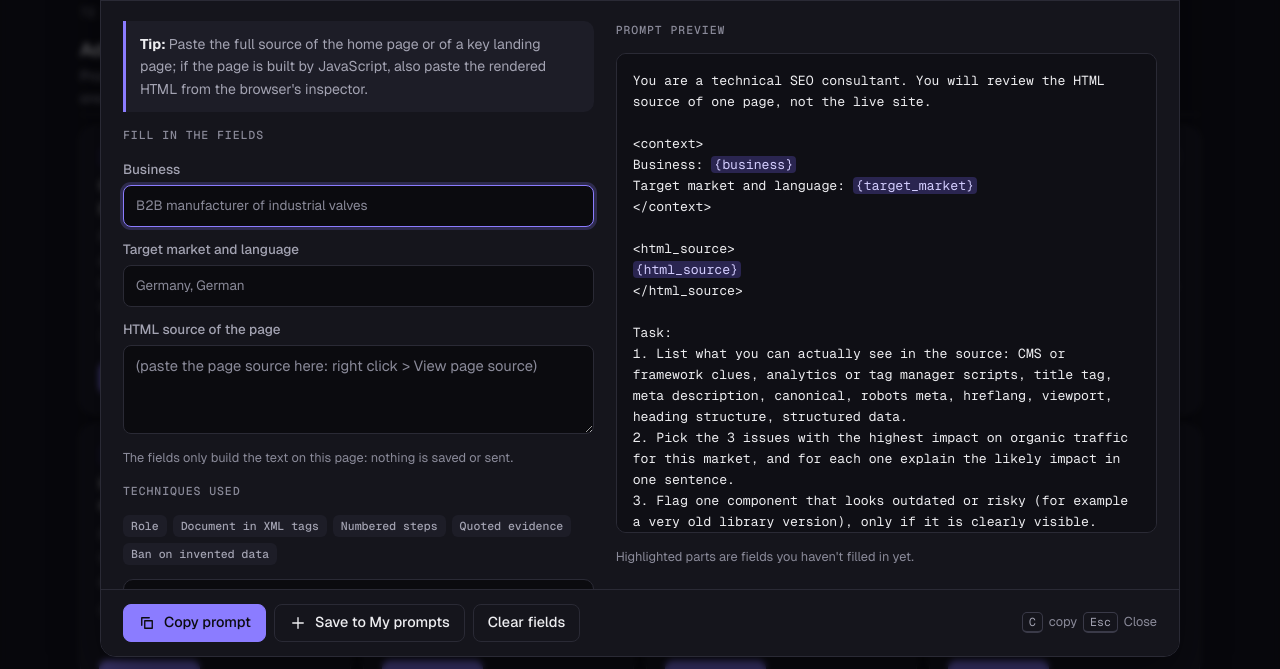
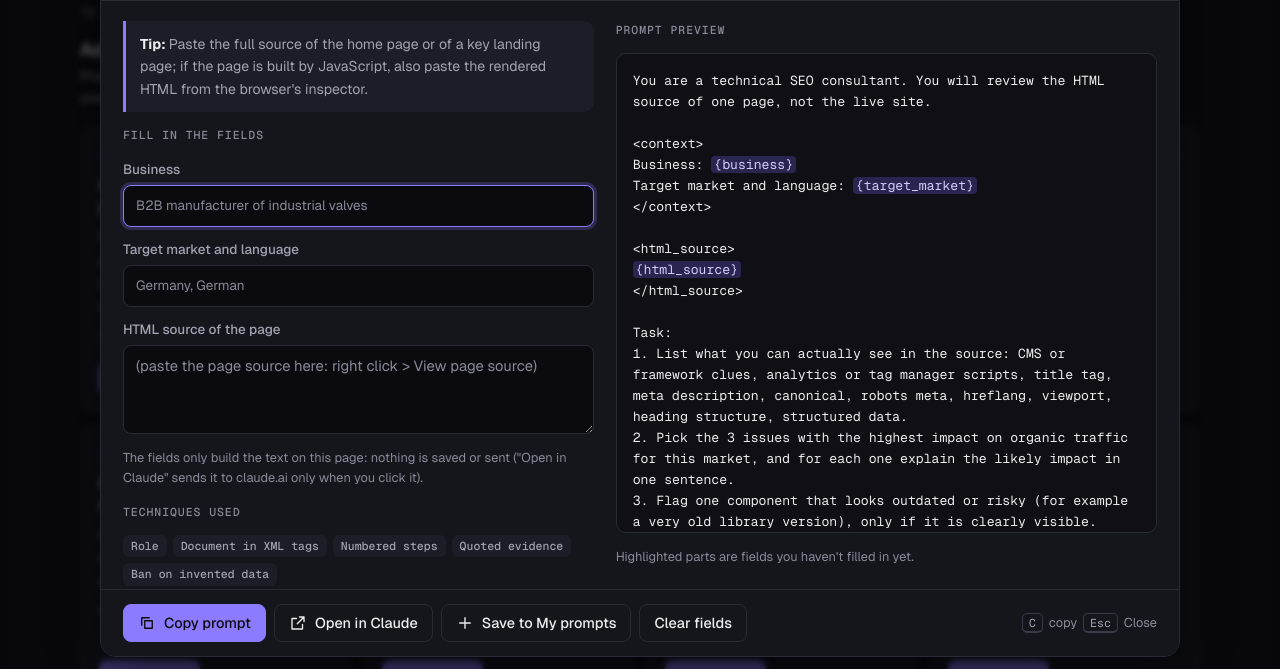
Before and after one commit to AmbrosinoFabio/marketing-prompt, a plain HTML site: page prompt.html in a window 1280 px wide. Both pictures are taken after a click on the button 215 px from the left and 813 px from the top of the page. Shown: the part 544-1213 px from the top of the page. Drawn offline with Linux system fonts and the light colour scheme.

Commit message:
Add "Open in Claude" button and automatic prompt check
- Prompt dialog: "Open in Claude" opens claude.ai/new?q= with the filled-in
  prompt in a new tab (not sent) and also copies it, as a fallback.
- Privacy texts updated (footer, field note, Sources page).
- New workflow valida.yml runs tools/valida_prompt.py on every push / PR
  that changes the prompts.

Co-Authored-By: Claude Opus 5.5 <noreply@anthropic.com>

```diff
--- a/js/comune.js
+++ b/js/comune.js
@@ -84,7 +84,8 @@
     freccia: "M5 12h14M13 6l6 6-6 6",
     piu: "M12 5v14M5 12h14",
     file: "M7 3h7l5 5v13H7zM14 3v5h5",
-    nota: "M5 4h14v16H5zM9 8h6M9 12h6M9 16h4"
+    nota: "M5 4h14v16H5zM9 8h6M9 12h6M9 16h4",
+    esterno: "M14 4h6v6M20 4l-9 9M18 14v6H4V6h6"
   };
   MP.icona = function (nome) {
     var ns = "http://www.w3.org/2000/svg";
@@ -113,10 +114,11 @@
   };
 
   /** Copies to the clipboard. On file:// navigator.clipboard may be missing, so there is a fallback.
-      If a button is passed, it shows "Copied ✓" on it for 2 seconds. */
-  MP.copia = function (testo, bottone) {
+      If a button is passed, it shows "Copied ✓" on it for 2 seconds.
+      msgOk (optional) replaces the usual "Copied" toast. */
+  MP.copia = function (testo, bottone, msgOk) {
     function esito(ok) {
-      MP.toast(MP.t(ok ? "ui.copied" : "ui.copyFail"));
+      MP.toast(ok ? (msgOk || MP.t("ui.copied")) : MP.t("ui.copyFail"));
       if (ok && bottone && !bottone._copiato) {
         var prima = Array.prototype.slice.call(bottone.childNodes);
         bottone._copiato = true;
--- a/js/dialogo.js
+++ b/js/dialogo.js
@@ -5,6 +5,9 @@
   "use strict";
   var MP = window.MP = window.MP || {};
   var el = function (t, c, x) { return MP.el(t, c, x); };
+  // Longer links are opened without the prompt (it is in the clipboard anyway):
+  // very long URLs can be rejected by servers and browsers.
+  var MAX_URL_CLAUDE = 8000;
 
   /**
    * opzioni.prompt       { titolo, categoria, descrizione, testo, variabili?, consiglio?, tecniche?, fonte?, licenza?, revisione?, note? }
@@ -131,6 +134,19 @@
     var copia = function () { MP.copia(MP.compila(p.testo, valori), bCopia); };
     bCopia.addEventListener("click", copia);
     piede.appendChild(bCopia);
+    // Open in Claude: claude.ai/new?q= prefills the chat box (it is never sent automatically).
+    // The prompt is also copied, so the user can paste it if the box stays empty
+    // (Claude may ask to confirm a prompt that comes from a link, or ignore it if very long).
+    var bClaude = MP.bottone("btn", "esterno", MP.t("lib.openClaude"));
+    bClaude.title = MP.t("lib.openClaudeTip");
+    bClaude.addEventListener("click", function () {
+      var testo = MP.compila(p.testo, valori);
+      MP.copia(testo, null, MP.t("lib.openClaudeCopied"));
+      var url = "https://claude.ai/new?q=" + encodeURIComponent(testo);
+      if (url.length > MAX_URL_CLAUDE) url = "https://claude.ai/new";
+      window.open(url, "_blank", "noopener,noreferrer");
+    });
+    piede.appendChild(bClaude);
     (opzioni.azioniExtra || []).forEach(function (a) {
       var b = MP.bottone("btn" + (a.primario ? " primario" : ""), a.icona, a.etichetta);
       b.addEventListener("click", function () { a.azione(MP.compila(p.testo, valori), dlg); });
--- a/js/i18n.js
+++ b/js/i18n.js
@@ -21,7 +21,7 @@
       "foot.about": "About", "foot.aboutText": "An open-source, non-profit personal project by Fabio Ambrosino.",
       "foot.errors": "May contain errors: always check what the AI produces before using it.",
       "foot.report": "Report an error", "foot.privacy": "Privacy",
-      "foot.privacyText": "Your prompts stay in your browser: nothing is sent to any server. No cookies, no analytics.",
+      "foot.privacyText": "Your prompts stay in your browser: nothing is sent to any server (unless you click \"Open in Claude\", which opens claude.ai with that prompt). No cookies, no analytics.",
       "foot.ai": "AI and licenses",
       "foot.aiText": "Prompts and texts were written with AI assistance (Claude) under the editorial responsibility of the author.",
       "foot.lic": "Code: MIT · Content: CC BY-NC 4.0 · Details",
@@ -60,8 +60,11 @@
       "lib.previewHint": "Highlighted parts are fields you haven't filled in yet.",
       "lib.tip": "Tip", "lib.tech": "Techniques used",
       "lib.copy": "Copy prompt", "lib.saveMine": "Save to My prompts", "lib.reset": "Clear fields",
+      "lib.openClaude": "Open in Claude",
+      "lib.openClaudeTip": "Opens claude.ai in a new tab with the prompt in the chat box (not sent). The prompt is also copied.",
+      "lib.openClaudeCopied": "Prompt copied. If the box in Claude is empty, paste it (Ctrl+V).",
       "lib.saved": "Saved in My prompts", "lib.source": "Source: {0} · License: {1} · Reviewed: {2}",
-      "lib.fieldsNote": "The fields only build the text on this page: nothing is saved or sent.",
+      "lib.fieldsNote": "The fields only build the text on this page: nothing is saved or sent (\"Open in Claude\" sends it to claude.ai only when you click it).",
       "lib.original": "Original",
 
       "mine.title": "My prompts",
@@ -118,7 +121,7 @@
       "foot.about": "Il progetto", "foot.aboutText": "Un progetto personale open source e senza scopo di lucro di Fabio Ambrosino.",
       "foot.errors": "Può contenere errori: controlla sempre ciò che produce l'AI prima di usarlo.",
       "foot.report": "Segnala un errore", "foot.privacy": "Privacy",
-      "foot.privacyText": "I tuoi prompt restano nel browser: nulla viene inviato a un server. Niente cookie, niente statistiche.",
+      "foot.privacyText": "I tuoi prompt restano nel browser: nulla viene inviato a un server (salvo se clicchi \"Apri in Claude\", che apre claude.ai con quel prompt). Niente cookie, niente statistiche.",
       "foot.ai": "AI e licenze",
       "foot.aiText": "Prompt e testi sono stati scritti con l'assistenza dell'AI (Claude) sotto la responsabilità editoriale dell'autore.",
       "foot.lic": "Codice: MIT · Contenuti: CC BY-NC 4.0 · Dettagli",
@@ -157,8 +160,11 @@
       "lib.previewHint": "Le parti evidenziate sono campi che non hai ancora compilato.",
       "lib.tip": "Consiglio", "lib.tech": "Tecniche usate",
       "lib.copy": "Copia il prompt", "lib.saveMine": "Salva nei miei prompt", "lib.reset": "Svuota i campi",
+      "lib.openClaude": "Apri in Claude",
+      "lib.openClaudeTip": "Apre claude.ai in una nuova scheda con il prompt nella casella (non inviato). Il prompt viene anche copiato.",
+      "lib.openClaudeCopied": "Prompt copiato. Se in Claude la casella è vuota, incollalo (Ctrl+V).",
       "lib.saved": "Salvato nei tuoi prompt", "lib.source": "Fonte: {0} · Licenza: {1} · Revisione: {2}",
-      "lib.fieldsNote": "I campi servono solo a comporre il testo in questa pagina: nulla viene salvato o inviato.",
+      "lib.fieldsNote": "I campi servono solo a comporre il testo in questa pagina: nulla viene salvato o inviato (\"Apri in Claude\" lo porta su claude.ai solo quando lo clicchi).",
       "lib.original": "Originale",
 
       "mine.title": "I miei prompt",
--- a/prompt.html
+++ b/prompt.html
@@ -78,7 +78,7 @@
       </div>
       <div>
         <h2 data-i18n="foot.privacy">Privacy</h2>
-        <p data-i18n="foot.privacyText">Your prompts stay in your browser: nothing is sent to any server. No cookies, no analytics.</p>
+        <p data-i18n="foot.privacyText">Your prompts stay in your browser: nothing is sent to any server (unless you click "Open in Claude", which opens claude.ai with that prompt). No cookies, no analytics.</p>
       </div>
       <div>
         <h2 data-i18n="foot.ai">AI and licenses</h2>
```
Also changed, not shown: 404.html (+1 -1 lines), fonti.html (+3 -3 lines), index.html (+1 -1 lines), miei-prompt.html (+1 -1 lines), 2 other files.
